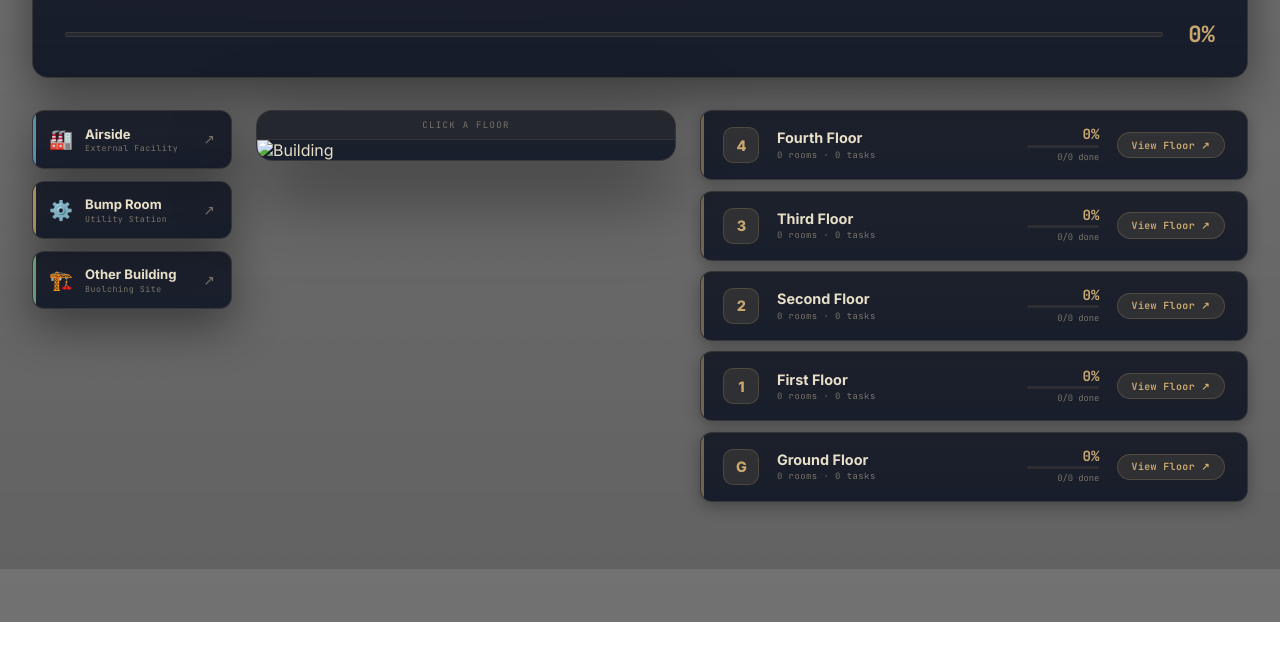
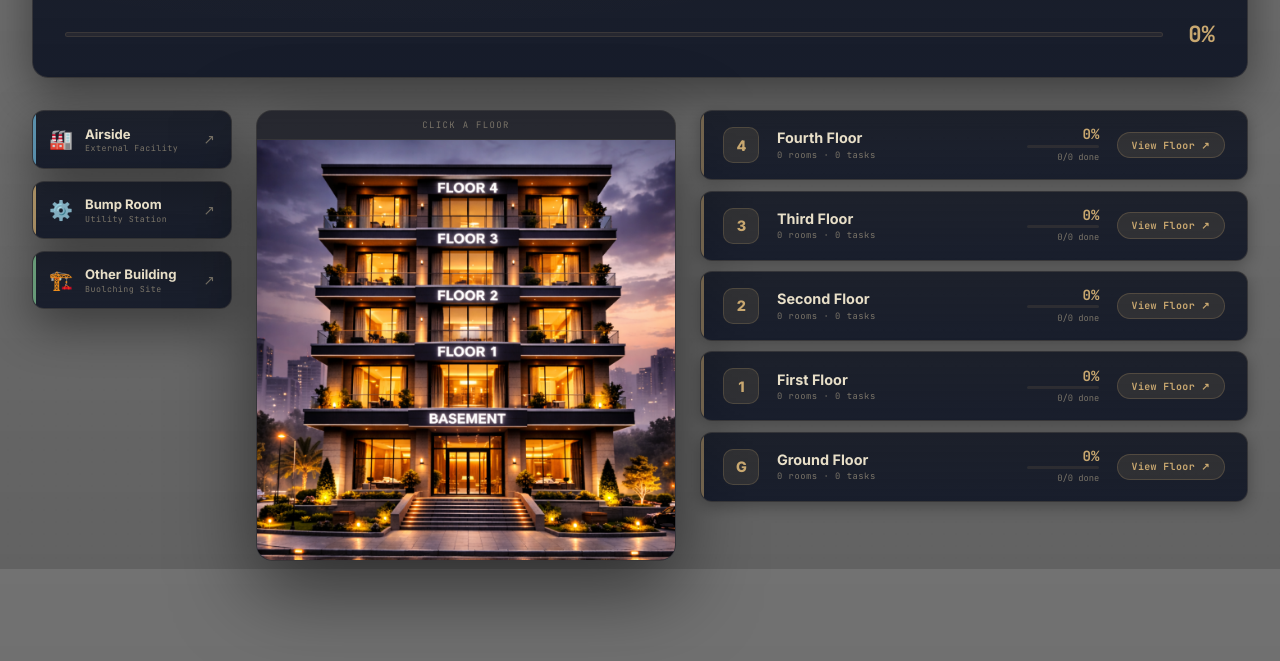
Before and after one commit to mm323318-tech/mahmoudtest, a plain HTML site: page index.html in a window 1280 px wide. Shown: the part 231-892 px from the top of the page. Before the commit the page ends 853 px from the top, so only its background shows below. Drawn offline with Linux system fonts and the light colour scheme; the site is published under a folder, as on GitHub Pages, so addresses that start at the root find nothing.

Commit message:
Fix HTML formatting and ensure proper structure

```diff
--- a/index.html
+++ b/index.html
@@ -106,7 +106,7 @@
                 <div class="building-wrap">
                     <div class="bw-label">Click a floor</div>
                     <div class="building-photo-wrap" id="buildingWrap">
-                        <img class="building-photo" id="bldgImg" src="/newB.png" alt="Building" />
+                        <img class="building-photo" id="bldgImg" src="newB.png" alt="Building" />
                         <div class="floor-overlays" id="floorOverlays"></div>
                     </div>
                 </div>
```
